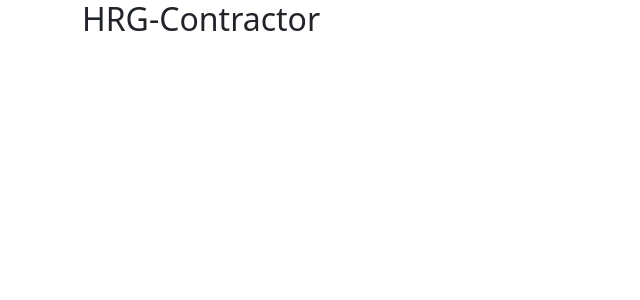
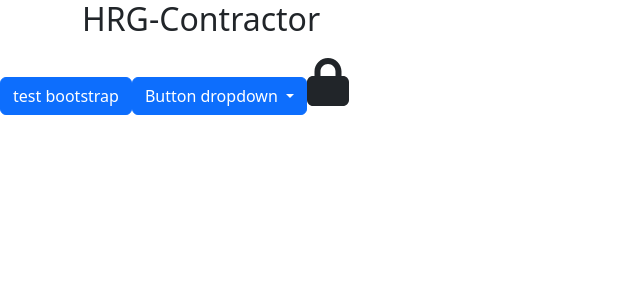
Before and after one commit to rofiki/hrg-contractor-ng, an Angular app: page / in a window 1280 px wide. Shown: the top 300 px of the page, without its empty margins (0-640 px from the left). Built offline with nearby package versions, Linux system fonts and the light colour scheme.

Commit message:
install ngx-bootstrap , fortawesome

```diff
--- a/angular.json
+++ b/angular.json
@@ -30,14 +30,9 @@
               "src/assets"
             ],
             "styles": [
-              "src/styles.scss",
-              "node_modules/bootstrap/dist/css/bootstrap.min.css",
-              "node_modules/font-awesome/css/font-awesome.css"
+              "src/styles.scss"
             ],
-            "scripts": [
-              "node_modules/jquery/dist/jquery.min.js",
-              "node_modules/bootstrap/dist/js/bootstrap.min.js"
-            ]
+            "scripts": []
           },
           "configurations": {
             "production": {
--- a/package.json
+++ b/package.json
@@ -18,6 +18,9 @@
     "@angular/platform-browser": "^16.2.0",
     "@angular/platform-browser-dynamic": "^16.2.0",
     "@angular/router": "^16.2.0",
+    "@fortawesome/angular-fontawesome": "^0.13.0",
+    "@fortawesome/fontawesome-svg-core": "^6.4.0",
+    "@fortawesome/free-solid-svg-icons": "^6.4.0",
     "angular-font-awesome": "^3.1.2",
     "angular-oauth2-oidc": "^15.0.1",
     "bootstrap": "^5.3.1",
--- a/src/app/app.component.html
+++ b/src/app/app.component.html
@@ -3,5 +3,25 @@
   <div class="container"> <!-- ถ้าเต็มจอ เปลี่ยน container เป็น container-fluid-->
     <h2>HRG-Contractor</h2>
   </div>
+<button type="button" class="btn btn-primary">
+  test bootstrap
+</button>
 
+<div class="btn-group" dropdown>
+  <button id="button-basic" dropdownToggle type="button" class="btn btn-primary dropdown-toggle"
+          aria-controls="dropdown-basic">
+    Button dropdown <span class="caret"></span>
+  </button>
+  <ul id="dropdown-basic" *dropdownMenu class="dropdown-menu"
+      role="menu" aria-labelledby="button-basic">
+    <li role="menuitem"><a class="dropdown-item" href="#">Action</a></li>
+    <li role="menuitem"><a class="dropdown-item" href="#">Another action</a></li>
+    <li role="menuitem"><a class="dropdown-item" href="#">Something else here</a></li>
+    <li class="divider dropdown-divider"></li>
+    <li role="menuitem"><a class="dropdown-item" href="#">Separated link</a>
+    </li>
+  </ul>
 </div>
+
+<fa-icon [icon]="faLock" class="fa-3x"></fa-icon>
+</div>
--- a/src/app/app.component.ts
+++ b/src/app/app.component.ts
@@ -1,4 +1,5 @@
 import { Component } from '@angular/core';
+import { faLock } from '@fortawesome/free-solid-svg-icons';
 
 @Component({
   selector: 'app-root',
@@ -7,4 +8,5 @@ import { Component } from '@angular/core';
 })
 export class AppComponent {
   title = 'hrg-contractor';
+  faLock = faLock;
 }
--- a/src/app/app.module.ts
+++ b/src/app/app.module.ts
@@ -3,6 +3,10 @@ import { BrowserModule } from '@angular/platform-browser';
 
 import { AppRoutingModule } from './app-routing.module';
 import { AppComponent } from './app.component';
+import { BrowserAnimationsModule } from '@angular/platform-browser/animations';
+import { ButtonsModule } from 'ngx-bootstrap/buttons';
+import { BsDropdownModule } from 'ngx-bootstrap/dropdown';
+import { FontAwesomeModule } from '@fortawesome/angular-fontawesome';
 
 @NgModule({
   declarations: [
@@ -11,7 +15,12 @@ import { AppComponent } from './app.component';
   ],
   imports: [
     BrowserModule,
-    AppRoutingModule
+    AppRoutingModule,
+    BrowserAnimationsModule,
+    ButtonsModule.forRoot(),
+    BsDropdownModule.forRoot(),
+    FontAwesomeModule,
+
   ],
   providers: [],
   bootstrap: [AppComponent]
--- a/src/index.html
+++ b/src/index.html
@@ -4,6 +4,8 @@
   <meta charset="utf-8">
   <title>HrgContractor</title>
   <base href="/">
+
+  <link href="https://cdn.jsdelivr.net/npm/bootstrap@4.5.3/dist/css/bootstrap.min.css" rel="stylesheet" crossorigin="anonymous" integrity="sha384-TX8t27EcRE3e/ihU7zmQxVncDAy5uIKz4rEkgIXeMed4M0jlfIDPvg6uqKI2xXr2">
   <meta name="viewport" content="width=device-width, initial-scale=1">
   <link rel="icon" type="image/x-icon" href="favicon.ico">
 </head>
--- a/src/styles.scss
+++ b/src/styles.scss
@@ -1 +1,7 @@
 /* You can add global styles to this file, and also import other style files */
+
+/* Importing Bootstrap SCSS file. */
+@import "./node_modules/bootstrap/scss/bootstrap";
+
+/* Importing Datepicker SCSS file. */
+@import "node_modules/ngx-bootstrap/datepicker/bs-datepicker";
```
Also changed, not shown: 1 other file (tests, documents, lock files or other folders).
